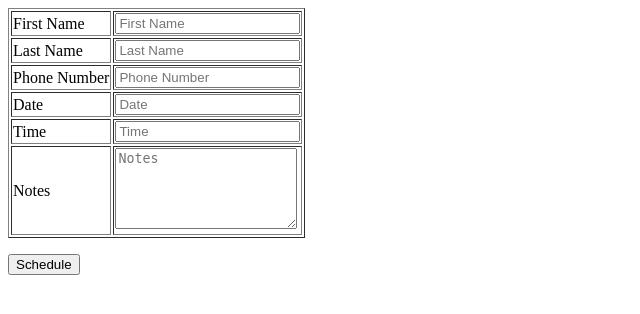
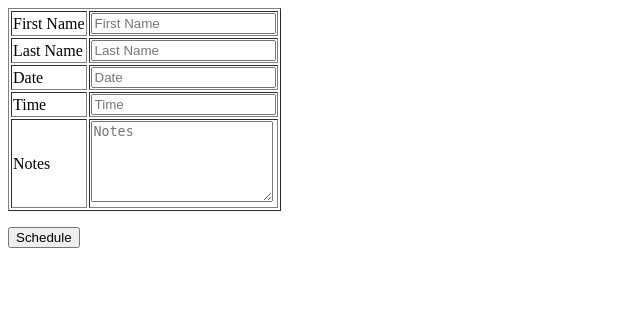
Before and after one commit to tier5/chatfuel, a PHP site: page /show_webview.php in a window 1280 px wide. Shown: the top 314 px of the page, without its empty margins (0-640 px from the left). Run offline with PHP 8.4, Linux system fonts and the light colour scheme; some libraries are stand-ins or nearby versions.

Commit message:
webview v10.04

```diff
--- a/postBackChatfuel.php
+++ b/postBackChatfuel.php
@@ -1,13 +1,12 @@
 <?php
 $f_name 		= $_POST['f_name'];
 $l_name 		= $_POST['l_name'];
-$phone_numer 	= $_POST['phone_number'];
 $date 			= urlencode($_POST['date']);
 $time 			= urlencode($_POST['time']);
 $note 			= urlencode($_POST['note']);
 $full_name		= urlencode($f_name." ".$l_name);
 $block          = urlencode("RESPONSE WEBVIEW");
-$form_url 		= "https://api.chatfuel.com/bots/5a8aa514e4b05207d55947d6/users/1998661866829501/send?chatfuel_token=qwYLsCSz8hk4ytd6CPKP4C0oalstMnGdpDjF8YFHPHCieKNc0AfrnjVs91fGuH74&chatfuel_block_name=".$block."&name=".$full_name."&phone_number_meet=".$phone_number."&date_appo=".$date."&time_appo=".$time."&note_appo=".$note."";
+$form_url 		= "https://api.chatfuel.com/bots/5a8aa514e4b05207d55947d6/users/1998661866829501/send?chatfuel_token=qwYLsCSz8hk4ytd6CPKP4C0oalstMnGdpDjF8YFHPHCieKNc0AfrnjVs91fGuH74&chatfuel_block_name=".$block."&name=".$full_name."&date_appo=".$date."&time_appo=".$time."&note_appo=".$note."";
 
 $curl = curl_init();
 
--- a/show_webview.php
+++ b/show_webview.php
@@ -23,10 +23,6 @@
 			<tr>
 				<td>Last Name</td>
 				<td><input type="text" name="l_name" placeholder="Last Name"></td>
-			</tr>
-			<tr>
-				<td>Phone Number</td>
-				<td><input type="text" name="phone_number" placeholder="Phone Number"></td>
 			</tr>
 			<tr>
 				<td>Date</td>
```
